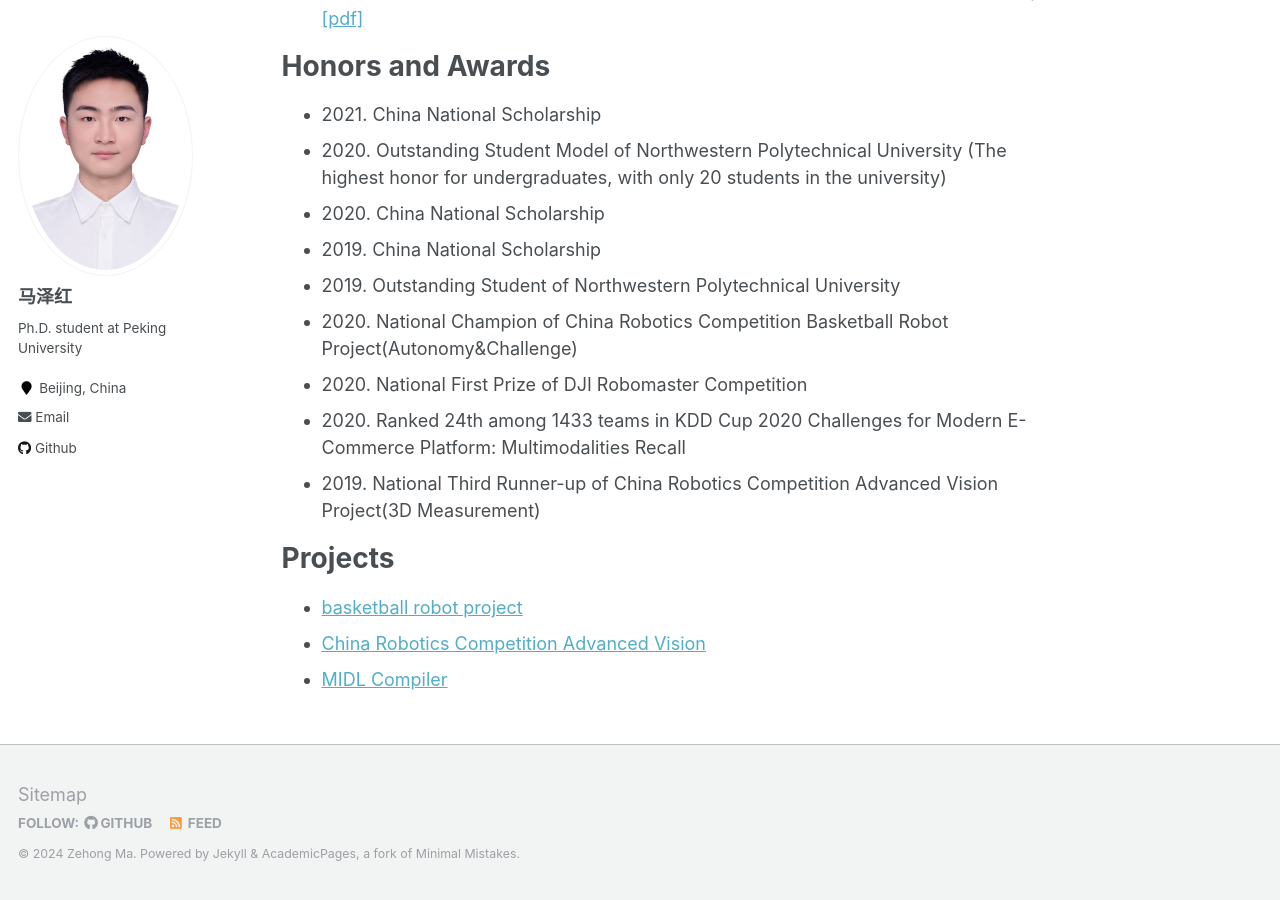
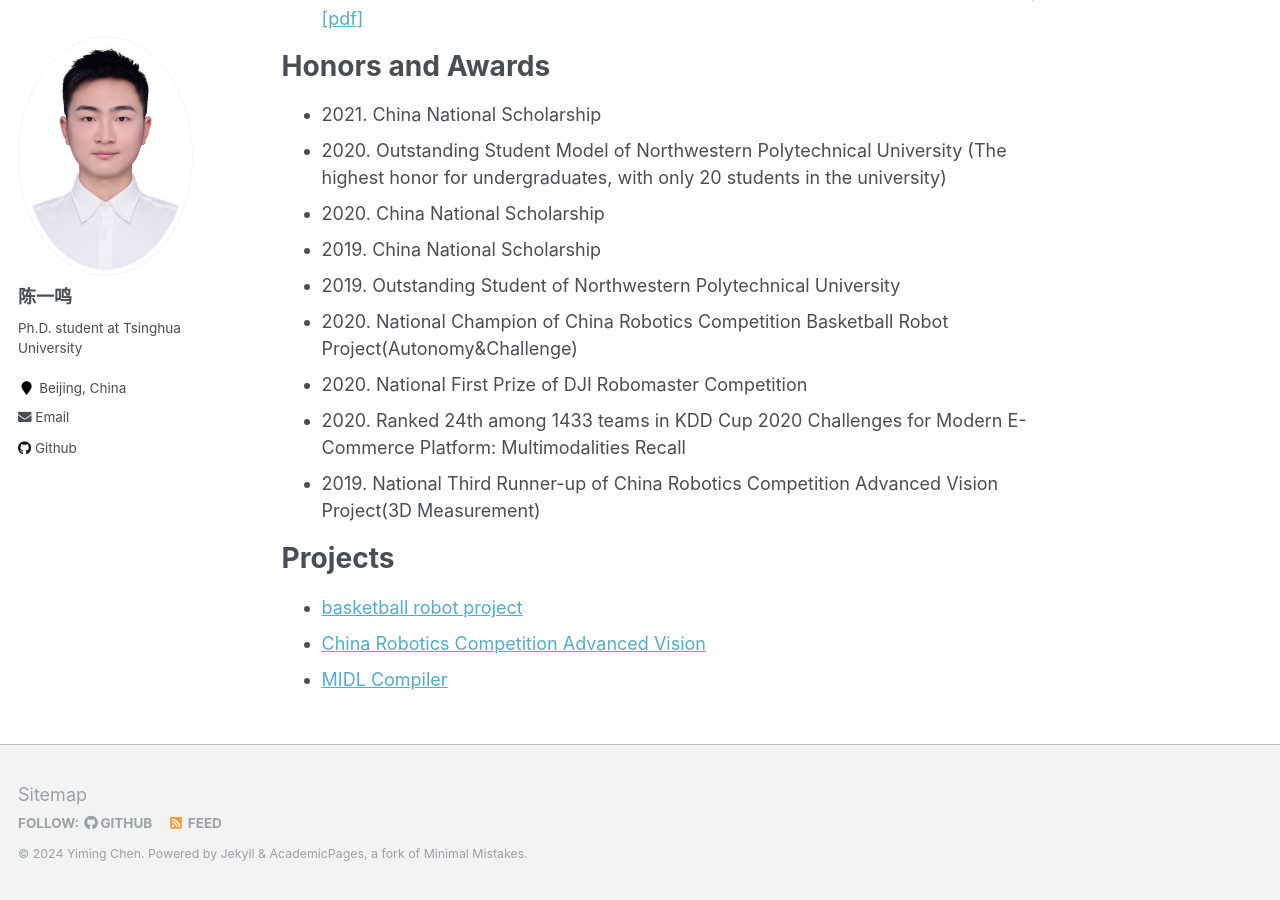
Before and after one commit to yiming-chen-cs/yiming-chen-cs.github.io, a Jekyll site: the page built from about.md, in a window 1280 px wide and 900 px high, scrolled down 585 px. Built offline with Jekyll 4.4.1, drawn with Linux system fonts in a browser that asks for light colours.

Commit message:
Update _config.yml

```diff
--- a/_config.yml
+++ b/_config.yml
@@ -9,11 +9,11 @@
 locale                   : "en-US"
 title                    : "Zehong Ma"
 title_separator          : "-"
-name                     : &name "Zehong Ma"
-description              : &description "Ph.D. student at Peking University"
-url                      : https://zehong-ma.github.io # the base hostname & protocol for your site e.g. "https://mmistakes.github.io"
+name                     : &name "Yiming Chen"
+description              : &description "Ph.D. student at Tsinghua University"
+url                      : https://yiming-chen-cs.github.io # the base hostname & protocol for your site e.g. "https://mmistakes.github.io"
 baseurl                  : "" # the subpath of your site, e.g. "/blog"
-repository               : "zehong-ma/zehong-ma.github.io"
+repository               : "yiming-chen-cs/yiming-chen-cs.github.io"
 teaser                   :  # filename of teaser fallback teaser image placed in /images/, .e.g. "500x300.png"
 breadcrumbs              : false # true, false (default)
 words_per_minute         : 160
@@ -80,14 +80,14 @@ analytics:
 
 # Site Author
 author:
-  name             : "马泽红"
+  name             : "陈一鸣"
   avatar           : "profile.jpg"
-  bio              : "Ph.D. student at Peking University"
+  bio              : "Ph.D. student at Tsinghua University"
   location         : "Beijing, China"
   employer         :
   pubmed           : #"https://www.ncbi.nlm.nih.gov/pubmed/?term=john+snow"
   googlescholar    : #"http://yourfullgooglescholarurl.com"
-  email            : "zehongma@stu.pku.edu.cn"
+  email            : "chenym22@mails.tsinghua.edu.cn"
   researchgate     :  # example: "https://www.researchgate.net/profile/yourprofile"
   uri              :
   bitbucket        :
@@ -96,7 +96,7 @@ author:
   flickr           :
   facebook         :
   foursquare       :
-  github           : "Zehong-Ma"
+  github           : "yiming-chen-cs"
   google_plus      :
   keybase          :
   instagram        :
```
